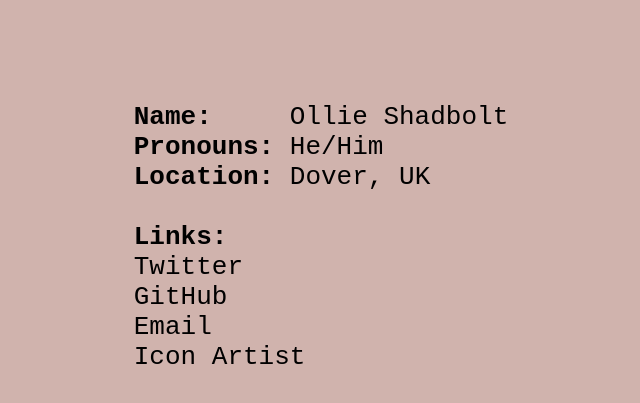
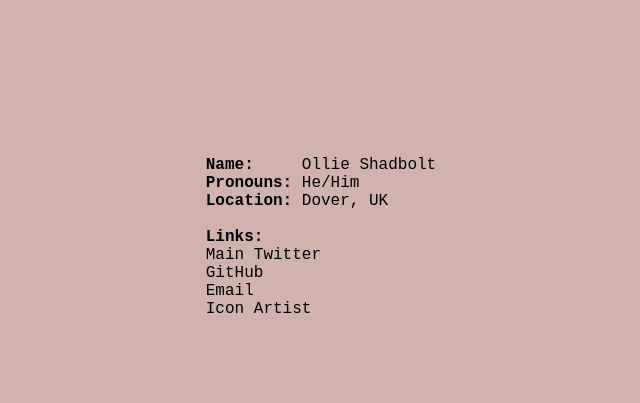
Before and after one commit to OllieShadbolt/OllieShadbolt.github.io, a plain HTML site: page index.html in a window 1280 px wide. Shown: the part 323-726 px from the top of the page, without its empty margins (319-959 px from the left). Drawn offline with Linux system fonts and the light colour scheme.

Commit message:
Fix links

```diff
--- a/default.css
+++ b/default.css
@@ -14,9 +14,8 @@ div {
 	align-items: center;
 	font-family: "Lucida Console", Monaco, monospace;
 	white-space: pre-line;
-	font-size: 2em;
+	font-size: 16px;
 }
-
 
 a {
 	text-decoration: none;
--- a/index.html
+++ b/index.html
@@ -9,13 +9,11 @@
 </head>
 <body>
 
-<div>
-</div>
+<div></div>
 <div>
   <img src="icon.png" alt="Icon">
 </div>
-<div>
-</div>
+<div></div>
 <div>
 <pre>
 <b>Name:</b>     Ollie Shadbolt
@@ -23,7 +21,7 @@
 <b>Location:</b> Dover, UK
 
 <b>Links:</b>
-<a href="https://twitter.com/ollieshadbolt">Twitter</a>
+<a href="https://twitter.com/ollieshadbolt">Main Twitter</a>
 <a href="https://github.com/ollieshadbolt">GitHub</a>
 <a href="mailto:ollie@shadbo.lt">Email</a>
 <a href="https://twitter.com/denebolart">Icon Artist</a>
```
